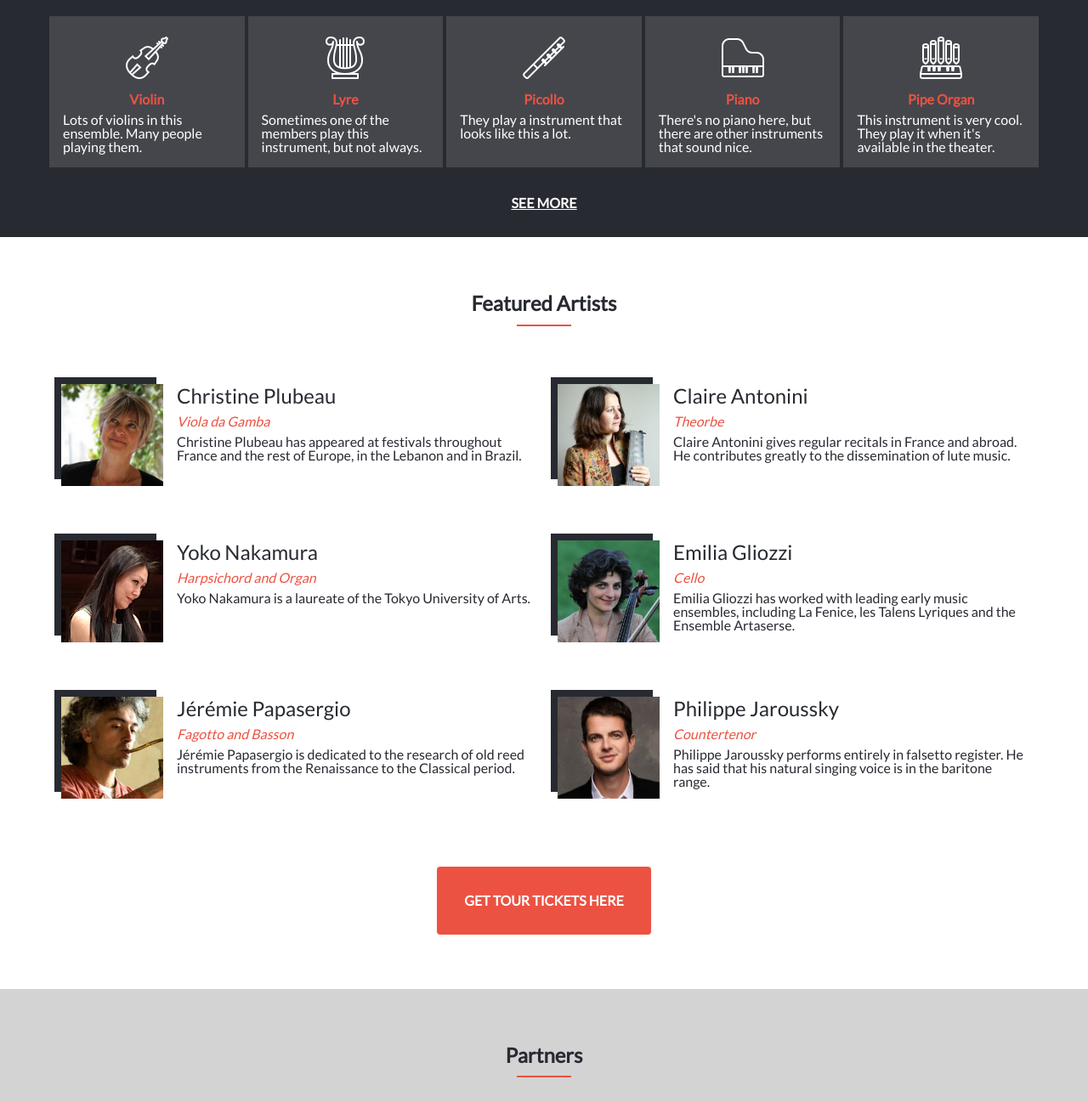
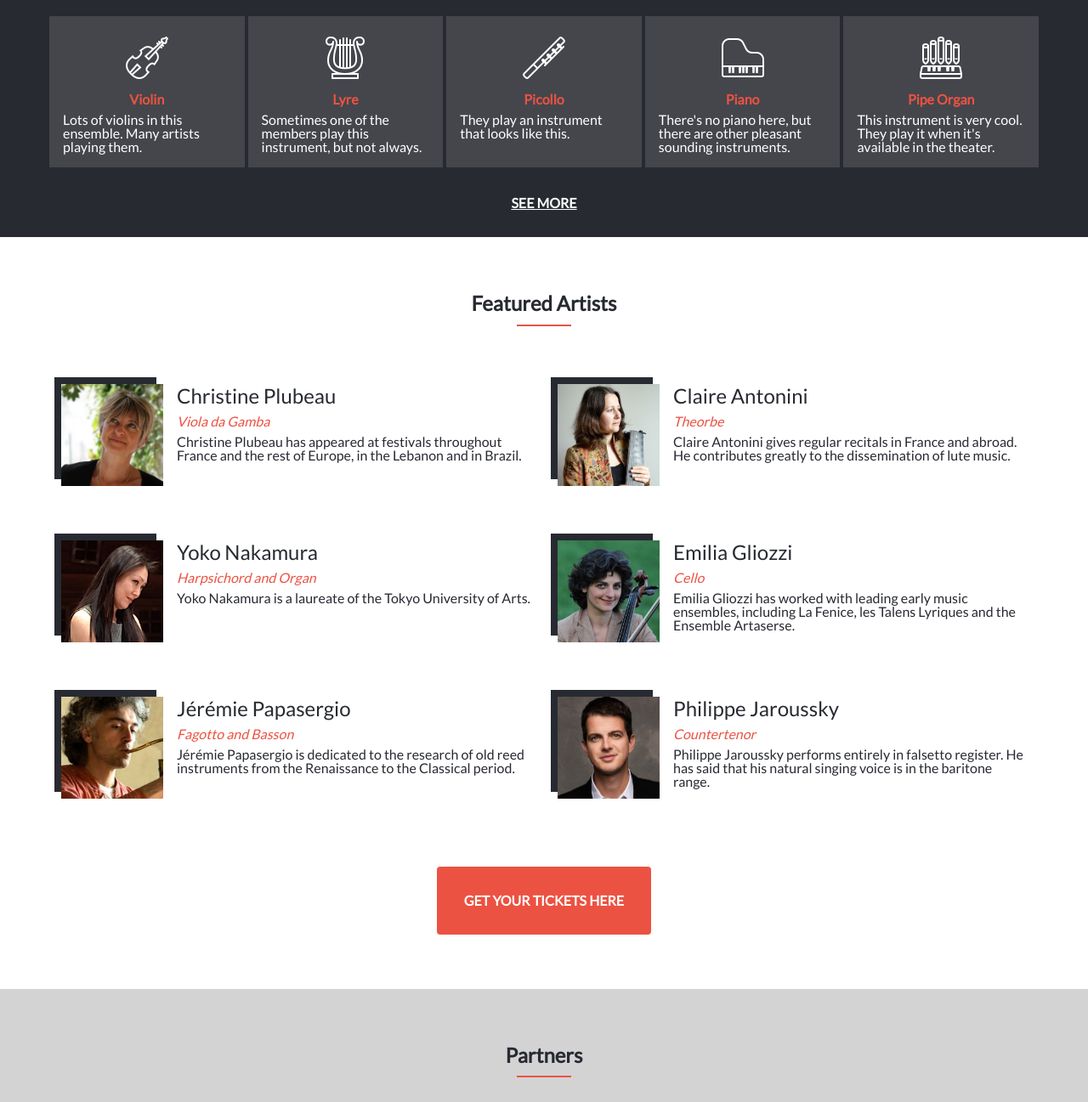
Before and after one commit to brenoxav/philippe-jaroussky-concert, a plain HTML site: page index.html in a window 1280 px wide. Shown: the part 988-2285 px from the top of the page at 85% size. Drawn offline with Linux system fonts and the light colour scheme.

Commit message:
Fix typos, update screenshot

```diff
--- a/index.html
+++ b/index.html
@@ -88,7 +88,7 @@
                 <article class="program-tile d-flex flex-column flex-align-center flex-1 m-2 p-16">
                     <img class="my-8" src="images/icon-violin.png" alt="violin">
                     <h3 class="text-color-brand bold my-8">Violin</h3>
-                    <p class="text-color-white">Lots of violins in this ensemble. Many people playing them.</p>
+                    <p class="text-color-white">Lots of violins in this ensemble. Many artists playing them.</p>
                 </article>
                 <article class="program-tile d-flex flex-column flex-align-center flex-1 m-2 p-16">
                     <img class="my-8" src="images/icon-lyre.png" alt="lyre">
@@ -98,12 +98,12 @@
                 <article class="program-tile d-flex flex-column flex-align-center flex-1 m-2 p-16">
                     <img class="my-8" src="images/icon-piccolo.png" alt="piccolo">
                     <h3 class="text-color-brand bold my-8">Picollo</h3>
-                    <p class="text-color-white">They play a instrument that looks like this a lot.</p>
+                    <p class="text-color-white">They play an instrument that looks like this.</p>
                 </article>
                 <article class="program-tile d-flex flex-column flex-align-center flex-1 m-2 p-16">
                     <img class="my-8" src="images/icon-piano.png" alt="piano">
                     <h3 class="text-color-brand bold my-8">Piano</h3>
-                    <p class="text-color-white">There's no piano here, but there are other instruments that sound nice.</p>
+                    <p class="text-color-white">There's no piano here, but there are other pleasant sounding instruments.</p>
                 </article>
                 <article class="program-tile d-flex flex-column flex-align-center flex-1 m-2 p-16">
                     <img class="my-8" src="images/icon-pipe-organ.png" alt="pipe organ">
@@ -178,7 +178,7 @@
                 </article>
             </div>
             <div class="d-flex flex-justify-center mt-32">
-                <a class="btn-brand-fill bold m-32" href="tickets.html">GET TOUR TICKETS HERE</a>
+                <a class="btn-brand-fill bold m-32" href="tickets.html">GET YOUR TICKETS HERE</a>
             </div>
         </section>
         <!-- FEATURED ARTISTS END -->
```
Also changed, not shown: 1 other file.
